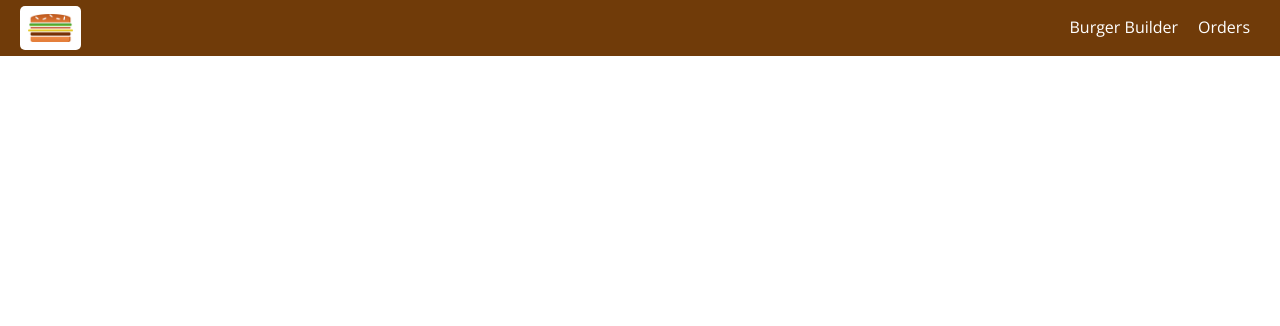
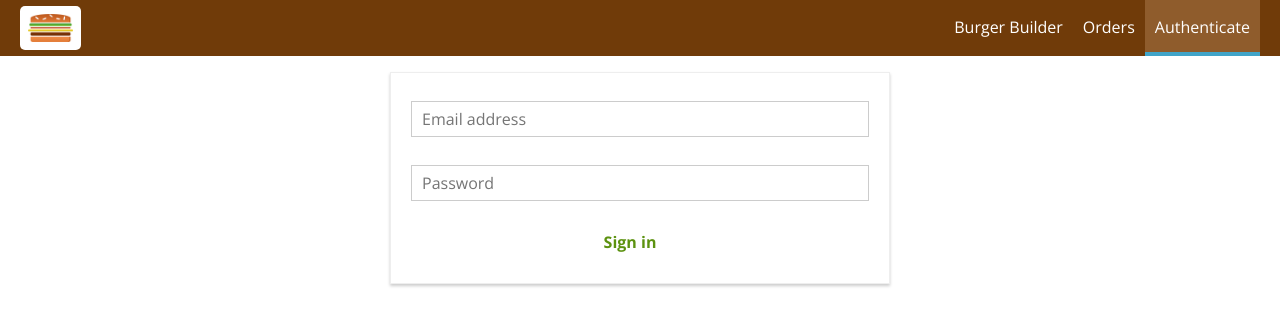
Before and after one commit to alopes2/react-burger-builder, a React app: page /auth in a window 1280 px wide. Shown: the top 326 px of the page. Built offline with nearby package versions, Linux system fonts and the light colour scheme.

Commit message:
Adding authentication form

```diff
--- a/src/App.js
+++ b/src/App.js
@@ -5,6 +5,7 @@ import Layout from './containers/Layout/Layout';
 import BurgerBuilder from './containers/BurgerBuilder/BurgerBuilder';
 import Checkout from './containers/Checkout/Checkout';
 import Orders from './containers/Orders/Orders';
+import Auth from './containers/Auth/Auth';
 class App extends Component {
   render() {
     return (
@@ -13,6 +14,7 @@ class App extends Component {
           <Switch>
             <Route path="/checkout" component={Checkout} />
             <Route path="/orders" component={Orders} />
+            <Route path="/auth" exact component={Auth} />
             <Route path="/" exact component={BurgerBuilder} />
           </Switch>
           {/* <BurgerBuilder />
--- a/src/components/Navigation/NavigationItems/NavigationItems.js
+++ b/src/components/Navigation/NavigationItems/NavigationItems.js
@@ -8,6 +8,7 @@ const navigationItems = (props) => (
     <ul className={classes.NavigationItems} >
         <NavigationItem link="/" exact>Burger Builder</NavigationItem>
         <NavigationItem link="/orders">Orders</NavigationItem>
+        <NavigationItem link="/auth">Authenticate</NavigationItem>
     </ul>
 );
 
--- /dev/null
+++ b/src/containers/Auth/Auth.css
@@ -0,0 +1,15 @@
+.Auth {
+    margin: 20px auto;
+    width: 80%;
+    text-align: center;
+    box-shadow: 0 2px 3px #ccc;
+    border: 1px solid #eee;
+    padding: 10px;
+    box-sizing: border-box;
+}
+
+@media (min-width: 600px) {
+    .Auth {
+        width: 500px;
+    }
+}
--- /dev/null
+++ b/src/containers/Auth/Auth.js
@@ -0,0 +1,95 @@
+import React,  { Component } from 'react';
+
+import classes from './Auth.css';
+
+import Input from '../../components/UI/Input/Input';
+import Button from '../../components/UI/Button/Button';
+
+class Auth extends Component {
+    state = {
+        controls: {
+            email: {
+                elementType: 'input',
+                elementConfig: {
+                    type: 'email',
+                    placeholder: 'Email address'
+                },
+                value: '',
+                validation: {
+                    required: true,
+                    isEmail: true
+                },
+                valid: false,
+                touched: false
+            },
+            password: {
+                elementType: 'input',
+                elementConfig: {
+                    type: 'password',
+                    placeholder: 'Password'
+                },
+                value: '',
+                validation: {
+                    required: true,
+                    minLength: 6
+                },
+                valid: false,
+                touched: false
+            }
+        }
+    };
+
+    checkValidity (value, rules) {
+        let isValid = true;
+
+        if(rules.required) {
+            isValid = value.trim() !== '' && isValid;
+        }
+
+        if(rules.minLength) {
+            isValid = value.length >= rules.minLength && isValid;
+        }
+
+        if(rules.maxLength) {
+            isValid = value.length <= rules.maxLength && isValid;
+        }
+
+        return isValid;
+    }
+
+    render() {
+        const formElements = [];
+
+        for (let key in this.state.controls) {
+            formElements.push({
+                id: key,
+                config: this.state.controls[key]
+            });
+        }
+
+        const form = formElements.map(formElement => (
+            <Input
+                key={formElement.id}
+                elementType={formElement.config.elementType}
+                elementConfig={formElement.config.elementConfig}
+                value={formElement.config.value}
+                invalid={!formElement.config.valid}
+                shouldValidate={formElement.config.validation}
+                touched={formElement.config.touched}
+                errorMessage={'Please, enter a valid ' + formElement.id}
+                changed={(event) => this.inputChangedHandler(event, formElement.id)}
+            />
+        ));
+
+        return(
+            <div className={classes.Auth}>
+                <form>
+                    {form}
+                    <Button btnType="Success">Sign in</Button>
+                </form>
+            </div>
+        );
+    }
+}
+
+export default Auth;
```
